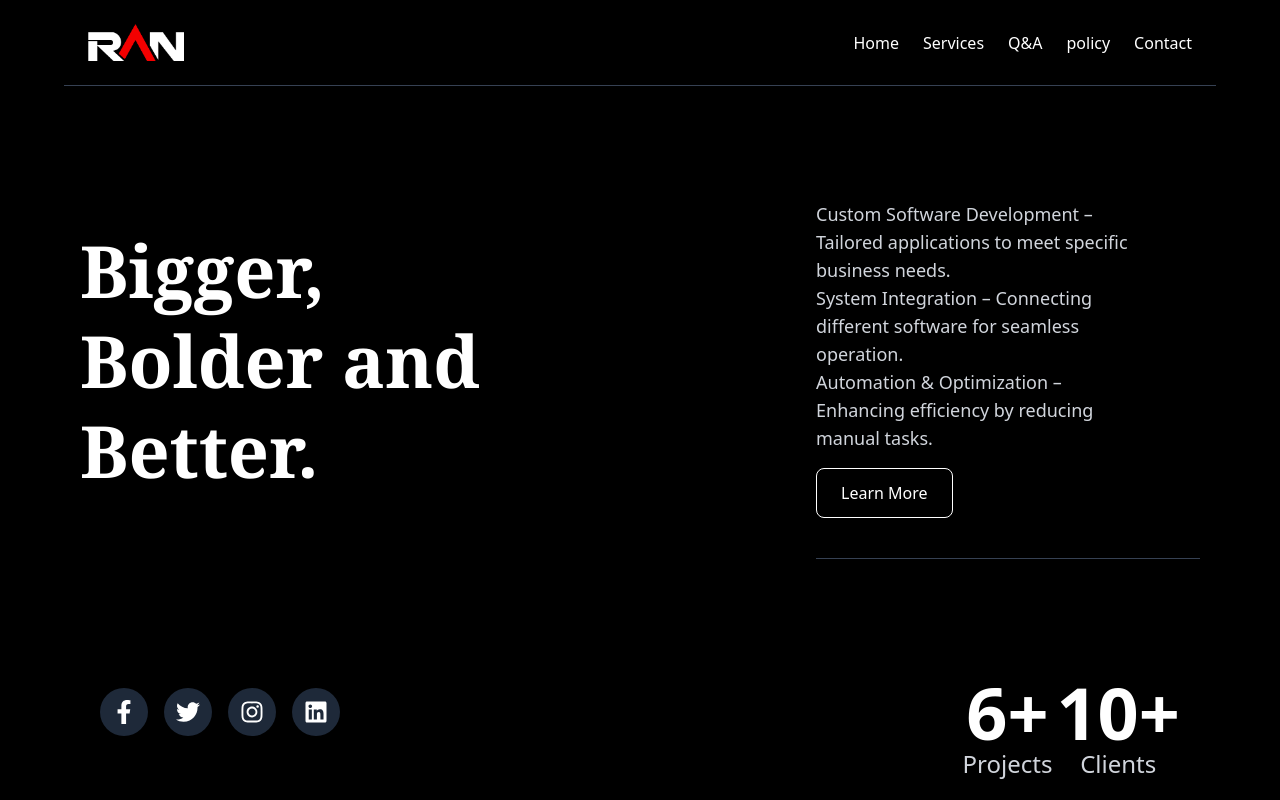
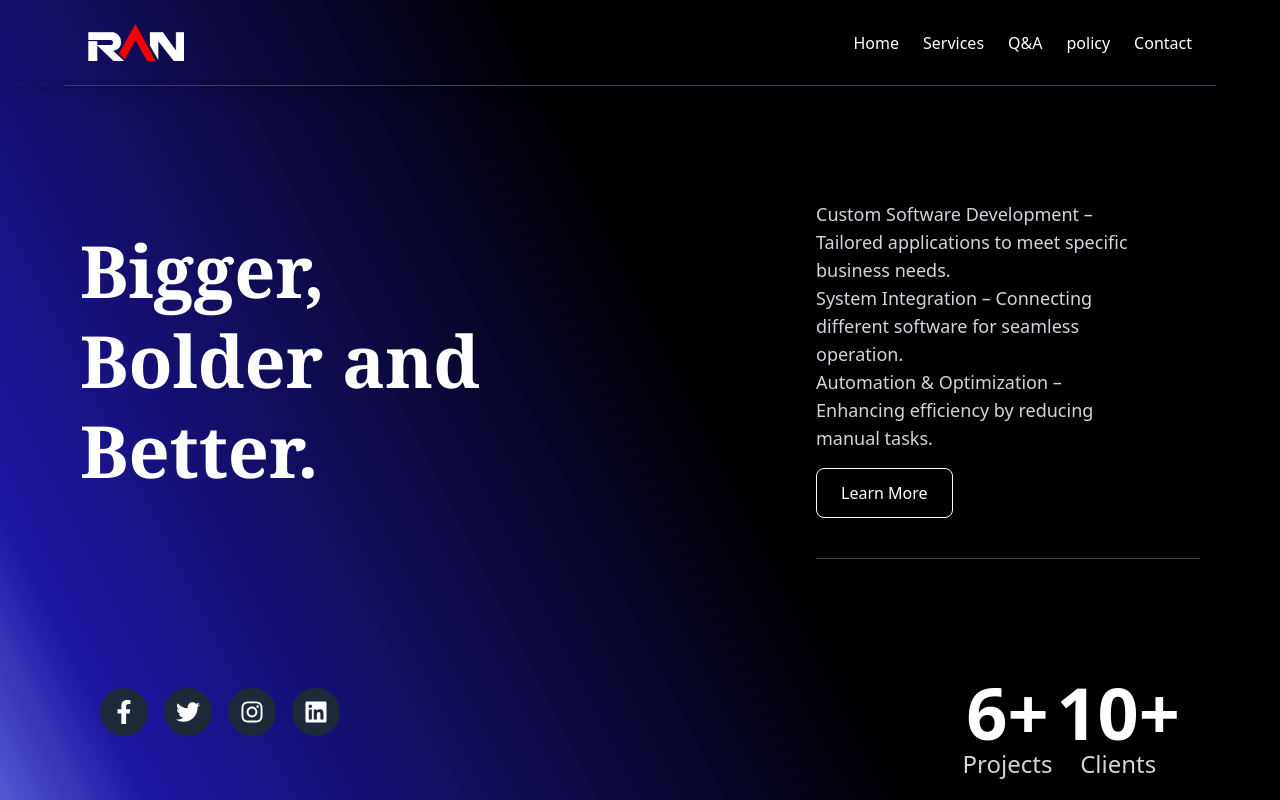
Before and after one commit to RAN-com/RAN-in, a React (Vite) app: page / in a window 1280 px wide. Shown: the top 800 px of the page. Built offline with nearby package versions, Linux system fonts and the light colour scheme.

Commit message:
first commit

```diff
--- a/src/App.jsx
+++ b/src/App.jsx
@@ -13,9 +13,9 @@ import ContactForm from "./Elements/Contact";
 function App() {
   return (
     <Router>
-      <div className="bg-black text-white min-h-screen flex flex-col">
+      <div className=" text-white min-h-screen flex flex-col">
         {/* Fixed Navbar for Mobile & Desktop */}
-        <div className="fixed top-0 w-full z-50 bg-black shadow-md">
+        <div className="fixed top-0 w-full z-50  shadow-md">
           <Navbar />
         </div>
 
```
